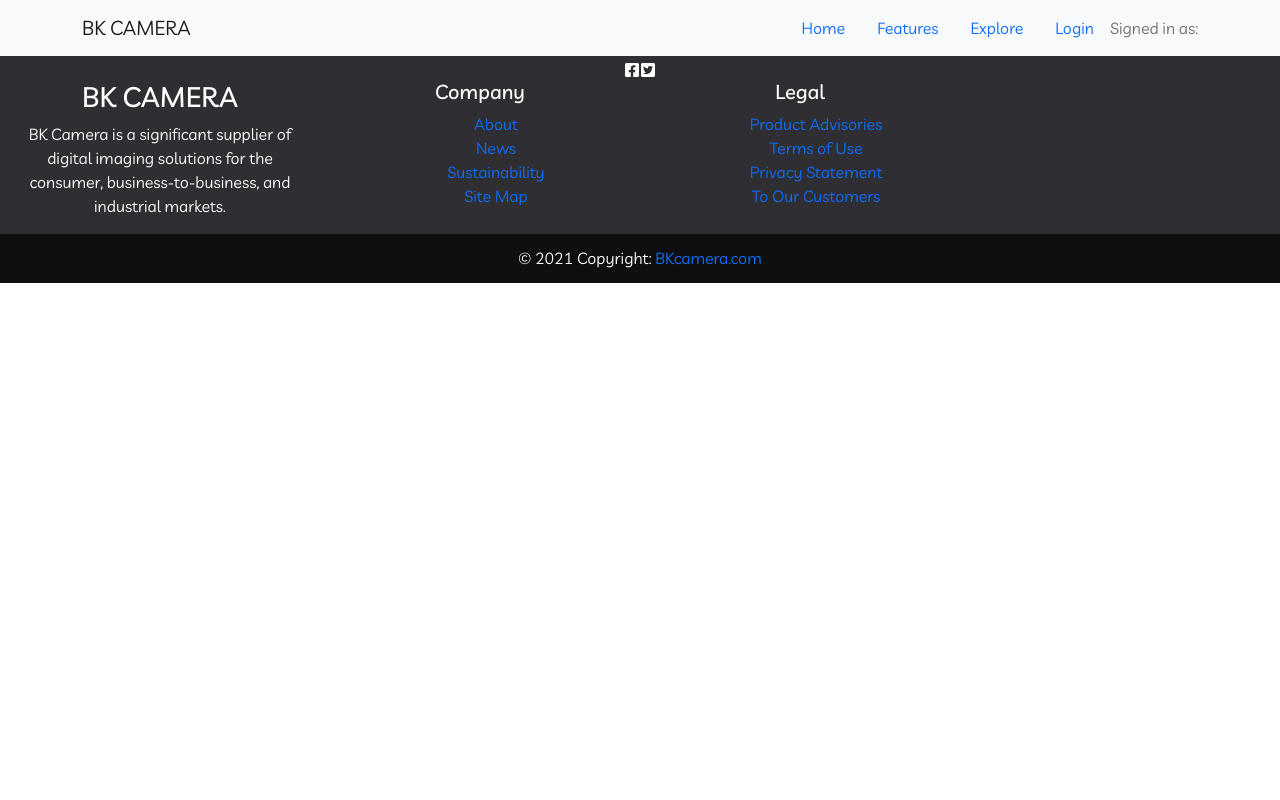
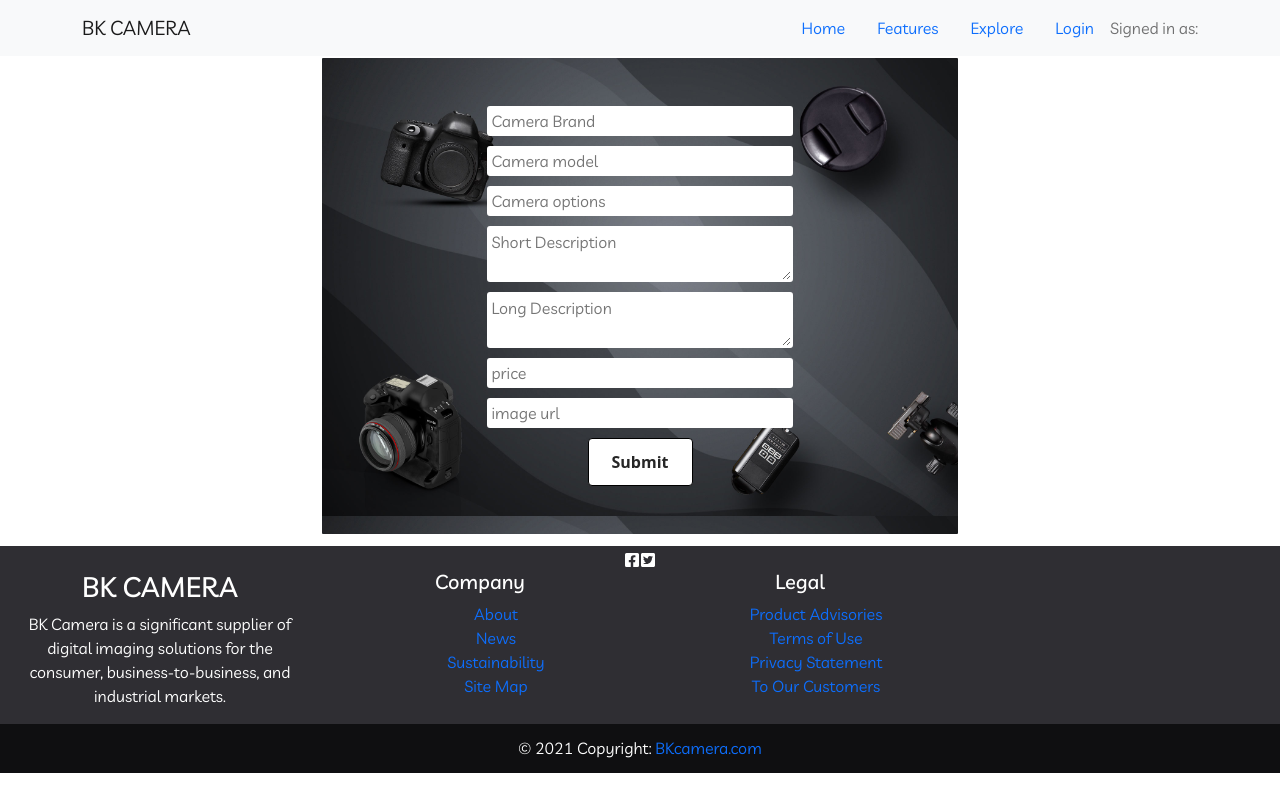
Before and after one commit to bkuddin/bk-camera, a React (Create React App) app: page /manage-cameras-update/1 in a window 1280 px wide. Built offline with nearby package versions, Linux system fonts and the light colour scheme; no server answers.

Commit message:
Defined Manage Cameras Update

```diff
--- a/src/Admin/ManageCameras/ManageCameras.js
+++ b/src/Admin/ManageCameras/ManageCameras.js
@@ -52,7 +52,7 @@ const ManageCameras = () => {
                   Delete
                 </button>{" "}
                 <br />
-                <Link to={`/update-cameras/${camera._id}`}>
+                <Link to={`/manage-cameras-update/${camera._id}`}>
                   <button className="btn btn-success">Update</button>
                 </Link>
                 <br />
--- /dev/null
+++ b/src/Admin/ManageCamerasUpdate/ManageCamerasUpdate.js
@@ -0,0 +1,60 @@
+import React, { useState } from "react";
+import { useParams } from "react-router";
+import { useForm } from "react-hook-form";
+
+const ManageCamerasUpdate = () => {
+  const { updateId } = useParams();
+  //   const [cameras, setCameras] = useState([]);
+
+  //   Step 1: Get all Cameras
+
+  //   fetch(`http://localhost:5000/allCameras/${updateId}`)
+  //     .then((res) => res.json())
+  //     .then((data) => setCameras(data));
+
+  // React Hook
+  const { register, handleSubmit, reset } = useForm();
+  const onSubmit = (data) => {
+    // console.log(data);
+    fetch(`http://localhost:5000/allCameras/${updateId}`, {
+      method: "PUT",
+      headers: { "content-type": "application/json" },
+      body: JSON.stringify(data),
+    })
+      .then((res) => res.json())
+      .then((data) => {
+        if (data.modifiedCount > 0) {
+          console.log(data);
+          alert("Successfully Updated");
+          reset({});
+        }
+      });
+  };
+  // React Hook end
+
+  return (
+    <div className="add-cameras">
+      <form onSubmit={handleSubmit(onSubmit)}>
+        <input
+          {...register("brand", { required: true, maxLength: 40 })}
+          placeholder="Camera Brand"
+        />
+        <input
+          {...register("model", { required: true, maxLength: 60 })}
+          placeholder="Camera model"
+        />
+        <input
+          {...register("options", { required: true, maxLength: 60 })}
+          placeholder="Camera options"
+        />
+        <textarea {...register("brief")} placeholder="Short Description" />
+        <textarea {...register("description")} placeholder="Long Description" />
+        <input type="number" {...register("price")} placeholder="price" />
+        <input {...register("img")} placeholder="image url" />
+        <input type="submit" className="bk-button" />
+      </form>
+    </div>
+  );
+};
+
+export default ManageCamerasUpdate;
--- a/src/App.js
+++ b/src/App.js
@@ -11,6 +11,7 @@ import Register from "./Pages/Login/Register/Register";
 import AuthProvider from "./contexts/AuthProvider/AuthProvider";
 import PrivateRoute from "./Pages/Login/PrivateRoute/PrivateRoute";
 import Dashboard from "./Pages/Dashboard/Dashboard/Dashboard";
+import ManageCamerasUpdate from "./Admin/ManageCamerasUpdate/ManageCamerasUpdate";
 
 function App() {
   return (
@@ -22,6 +23,9 @@ function App() {
             <PrivateRoute path="/dash-board">
               <Dashboard />
             </PrivateRoute>
+            <Route path="/manage-cameras-update/:updateId">
+              <ManageCamerasUpdate />
+            </Route>
             <Route path="/add-cameras">
               <AddCameras />
             </Route>
```
